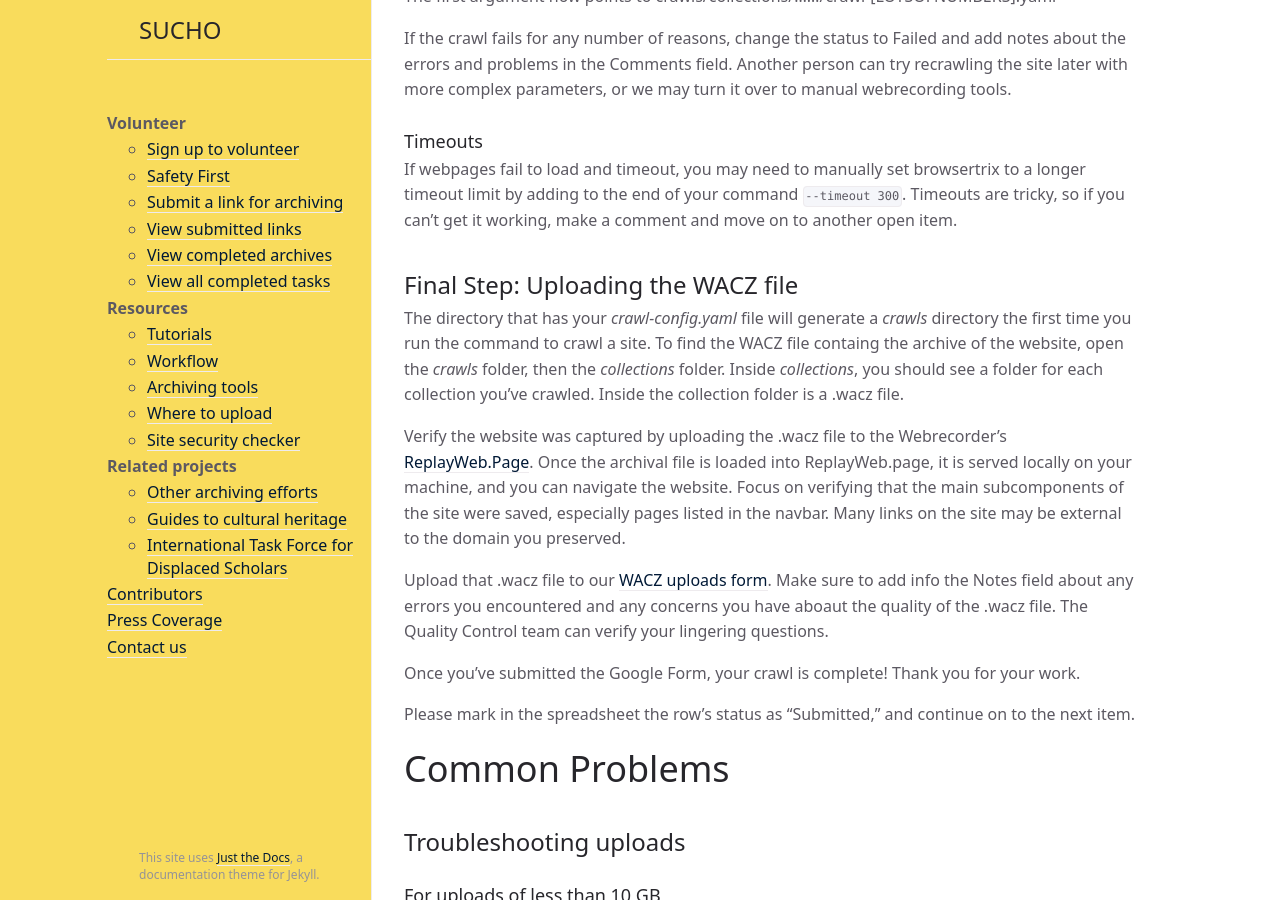
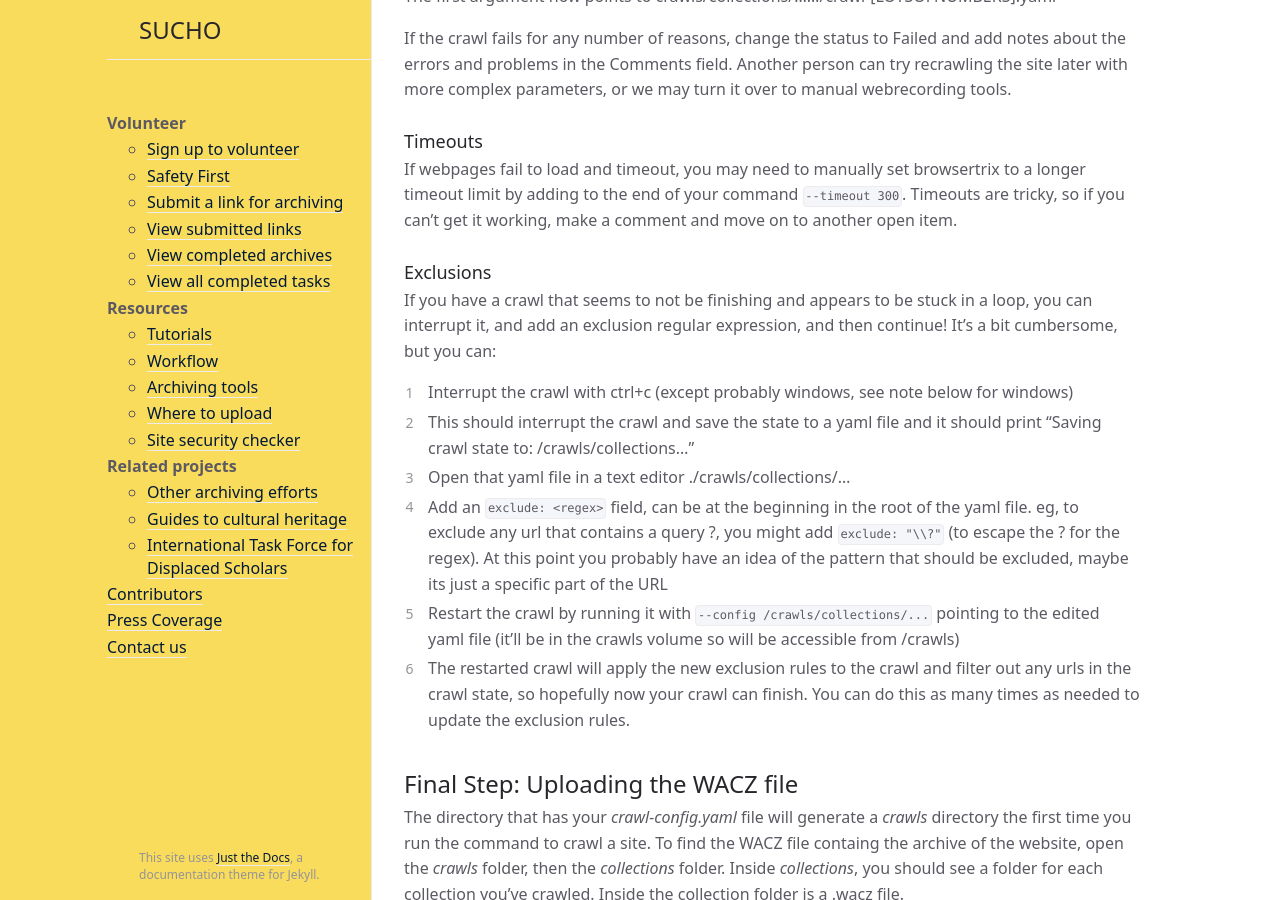
Before and after one commit to sucho-archiving/sucho-archiving.github.io, a Jekyll site: the page built from browsertrix.md, in a window 1280 px wide and 900 px high, scrolled down 4412 px. Built offline with Jekyll 4.4.1, drawn with Linux system fonts in a browser that asks for light colours.

Commit message:
added instructions for exclusions

```diff
--- a/browsertrix.md
+++ b/browsertrix.md
@@ -127,6 +127,18 @@ If the crawl fails for any number of reasons, change the status to Failed and ad
 ### Timeouts
 If webpages fail to load and timeout, you may need to manually set browsertrix to a longer timeout limit by adding to the end of your command `--timeout 300`. Timeouts are tricky, so if you can't get it working, make a comment and move on to another open item.
 
+### Exclusions
+
+If you have a crawl that seems to not be finishing and appears to be stuck in a loop, you can interrupt it, and add an exclusion regular expression, and then continue! It's a bit cumbersome, but you can:
+
+1. Interrupt the crawl with ctrl+c (except probably windows, see note below for windows)
+2. This should interrupt the crawl and save the state to a yaml file and it should print "Saving crawl state to: /crawls/collections..."
+3. Open that yaml file in a text editor ./crawls/collections/...
+4. Add an `exclude: <regex>` field, can be at the beginning in the root of the yaml file. eg, to exclude any url that contains a query ?, you might add `exclude: "\\?"` (to escape the ? for the regex). At this point you probably have an idea of the pattern that should be excluded, maybe its just a specific part of the URL
+5. Restart the crawl by running it with `--config /crawls/collections/...` pointing to the edited yaml file (it'll be in the crawls volume so will be accessible from /crawls)
+6. The restarted crawl will apply the new exclusion rules to the crawl and filter out any urls in the crawl state, so hopefully now your crawl can finish.
+You can do this as many times as needed to update the exclusion rules.
+
 ## Final Step: Uploading the WACZ file
 The directory that has your *crawl-config.yaml* file will generate a *crawls* directory the first time you run the command to crawl a site. To find the WACZ file containg the archive of the website, open the  *crawls* folder, then the *collections* folder. Inside *collections*, you should see a folder for each collection you've crawled. Inside the collection folder is a .wacz file.
 
```
